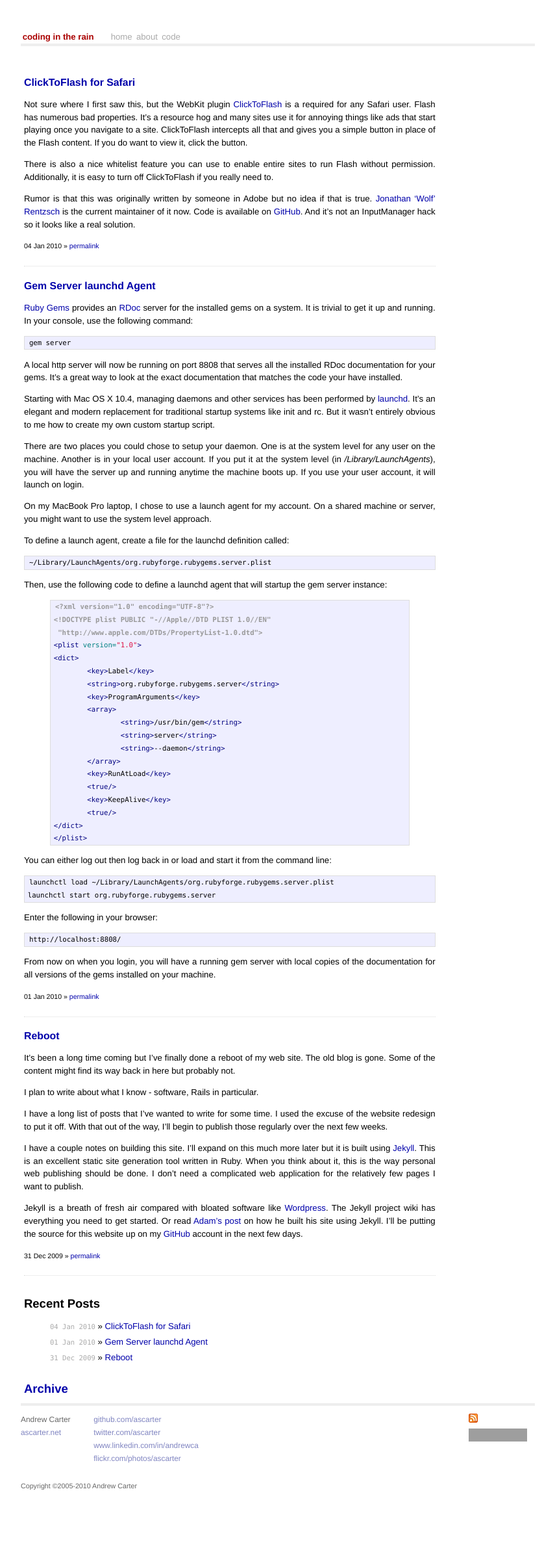
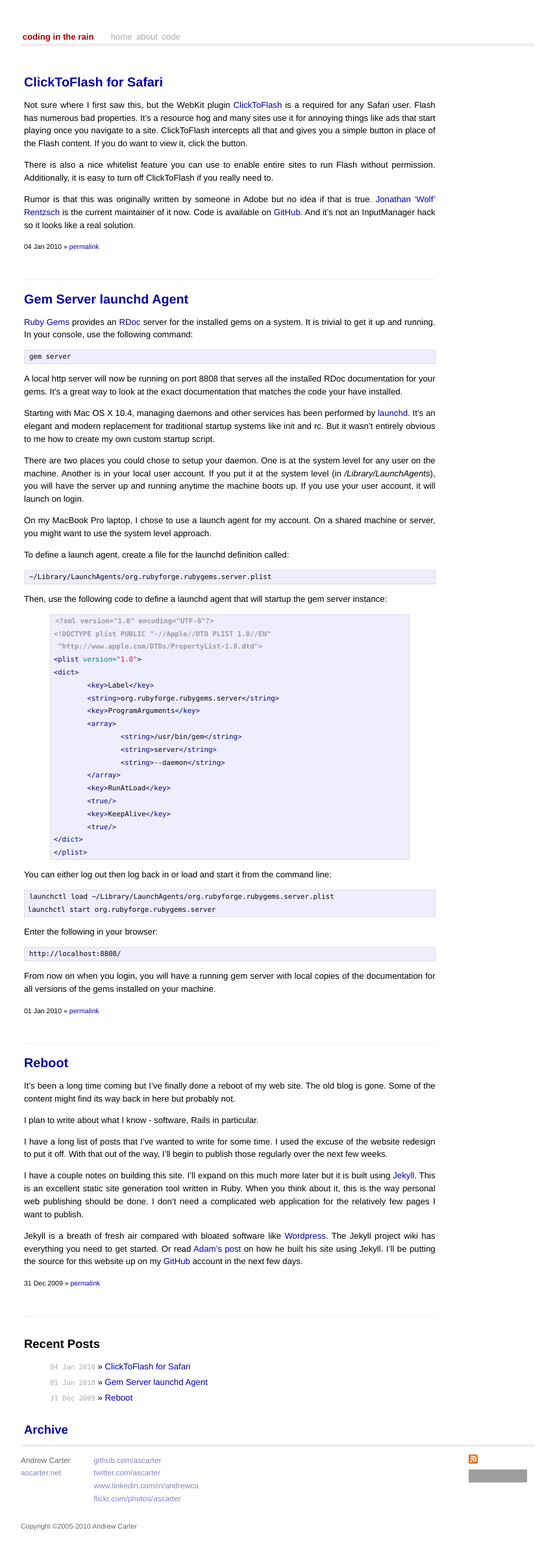
Before and after one commit to ascarter/ascarter.github.io, a Jekyll site: the page built from index.html, in a window 1280 px wide. Shown: the whole page at 65% size, without its empty margins (212-1067 px from the left). Built offline with Jekyll 4.4.1, drawn with Linux system fonts in a browser that asks for light colours; before the commit the page ends 2346 px from its top, so only the background shows below that; grey boxes are pictures that could not be loaded.

Commit message:
Layout tweaks for longer posts

```diff
--- a/css/site.css
+++ b/css/site.css
@@ -198,12 +198,12 @@
  --------------------------------------------------------------*/
 
 .post {
-	padding: 1.5em 0em;
+	padding: 1.5em 0em 3.0em 0em;
 	border-bottom: 1px dotted #ddd;
 }
 
 .post .title {
-	font-size: 1.2em;
+	font-size: 1.5em;
 	margin-bottom: 1.4em;
 	font-weight: bold;
 }
@@ -254,6 +254,26 @@
 	padding: 0.1em 0em 2em 0em;
 }
 
+.post h1 {
+	padding-top: 1.0em;
+}
+
+.post h2 {
+	padding-top: 0.5em;
+}
+
+.post h3 {
+	padding-top: 0.5em;
+}
+
+.post h4 {
+	padding-top: 0.5em;
+}
+
+.post h5 {
+	padding-top: 0.5em;
+}
+
 .related {
 	margin-top: 2em;
 }
```
